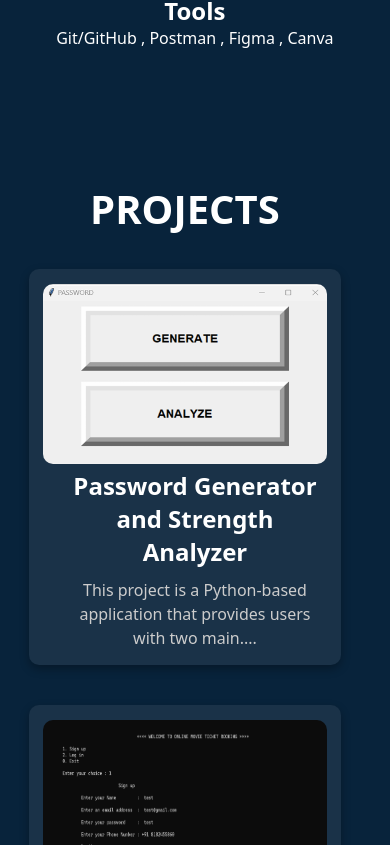
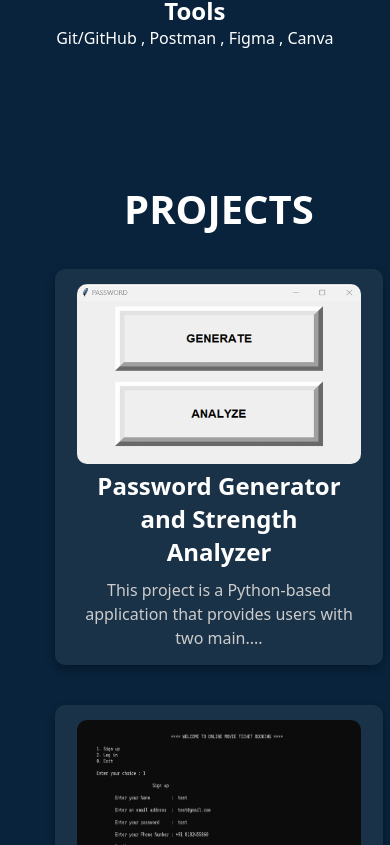
Before and after one commit to bharathhonakatti26/PORTFOLIO, a React (Vite) app: page / in a window 390 px wide. Shown: the part 1759-2604 px from the top of the page. Built offline with nearby package versions, Linux system fonts and the light colour scheme.

Commit message:
Updated Responsive css

```diff
--- a/src/Component/Responsive_Portfolio.css
+++ b/src/Component/Responsive_Portfolio.css
@@ -367,6 +367,17 @@
     /* Projects Section */
     .projects {
         padding: 60px 15px;
+        margin-left: 25px;
+    }
+
+    .project-image{
+        width: 80%;
+        margin-right: 46px;
+    }
+
+    .project-details{
+        width: 90%;
+        margin-right: 20px;
     }
 
     .project-heading {
@@ -429,8 +440,8 @@
 
     /* Contact Section */
     .contact {
-        width: 90%;
-        margin: 40px auto;
+        width: 80%;
+        margin: 40px 15px 40px 40px;
         padding: 1.5rem;
     }
 
@@ -454,6 +465,7 @@
         height: 50px;
         font-size: 1.2rem;
         margin-top: 20px;
+        padding-bottom: 45px;
     }
 
     .form-container {
```
